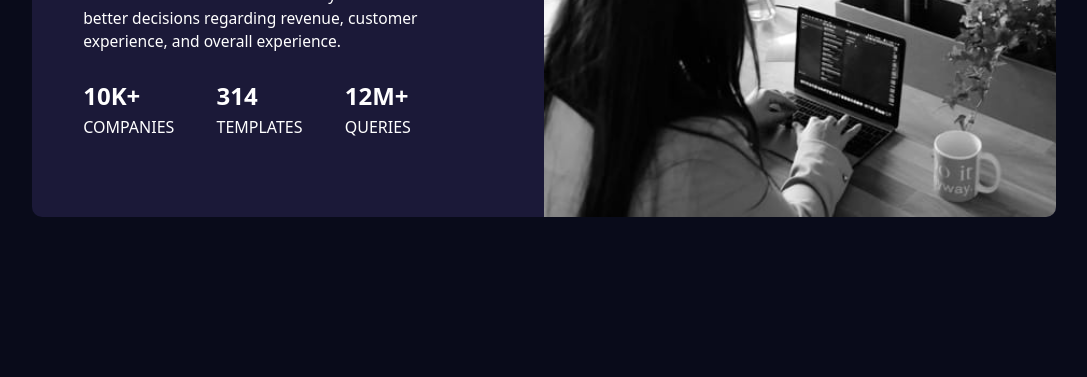
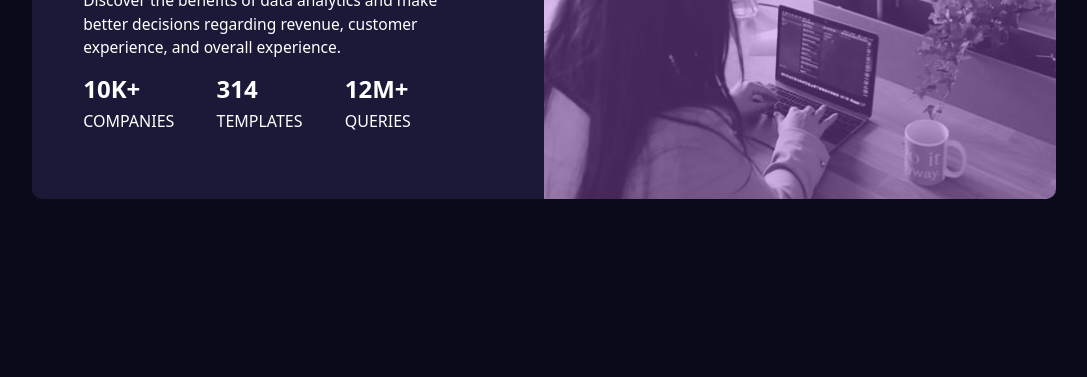
Before and after one commit to Anthvirus/Stats-Preview-Card, a plain HTML site: page index.html in a window 1280 px wide. Shown: the part 423-800 px from the top of the page, without its empty margins (96-1183 px from the left). Drawn offline with nearby package versions, Linux system fonts and the light colour scheme.

Commit message:
Update styles.css

```diff
--- a/styles.css
+++ b/styles.css
@@ -5,7 +5,7 @@
     background-color: hsl(233, 47%, 7%);
 }
 .stat-card{
-    min-height: 60%;
+    min-height: 55%;
     width: 80%;
     display: flex;
     border-radius: 10px;
@@ -20,7 +20,7 @@
     width: 50%;
 }
 .image-card{
-    background: url(image-header-desktop.jpg);
+    background: linear-gradient(hsl(277, 64%, 61%, 40%), hsl(277, 64%, 61%, 40%)), url(image-header-desktop.jpg);
     background-size: cover;
     background-repeat: no-repeat;
     min-width: 50%;
```
